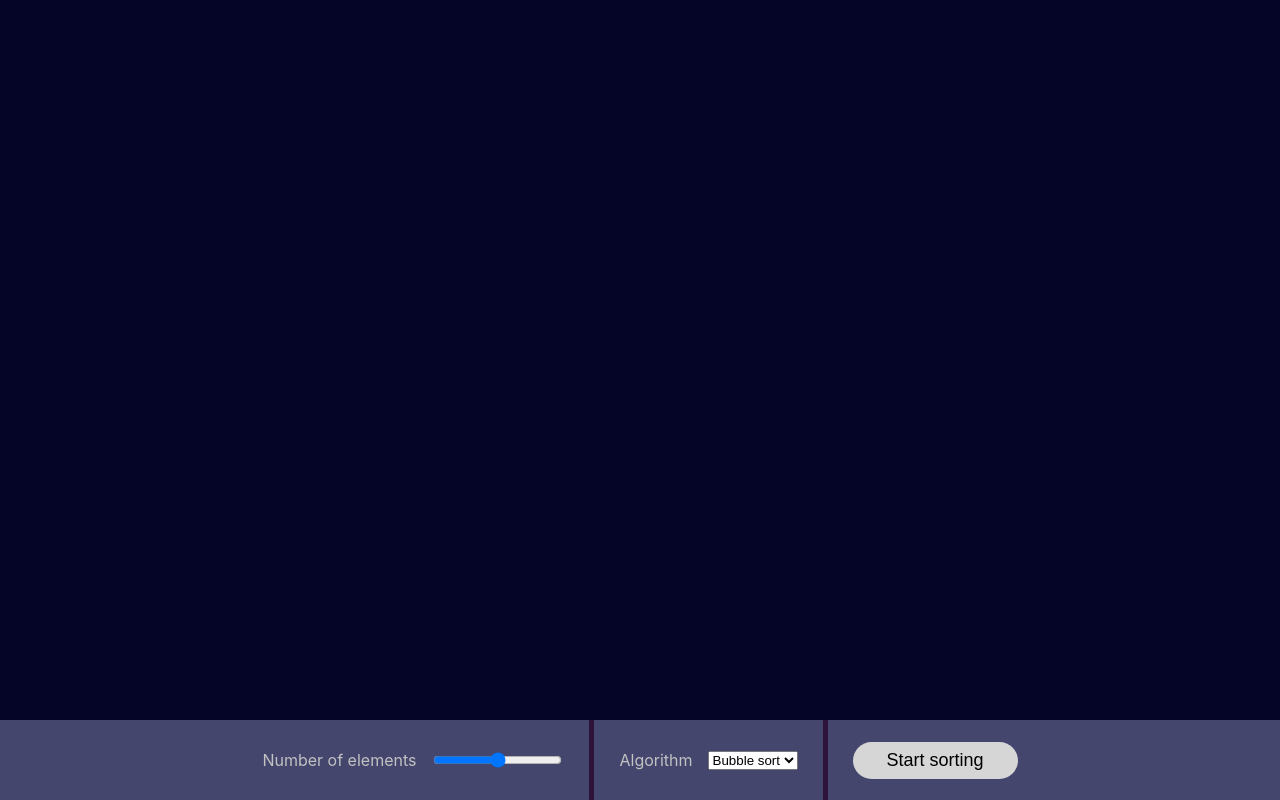
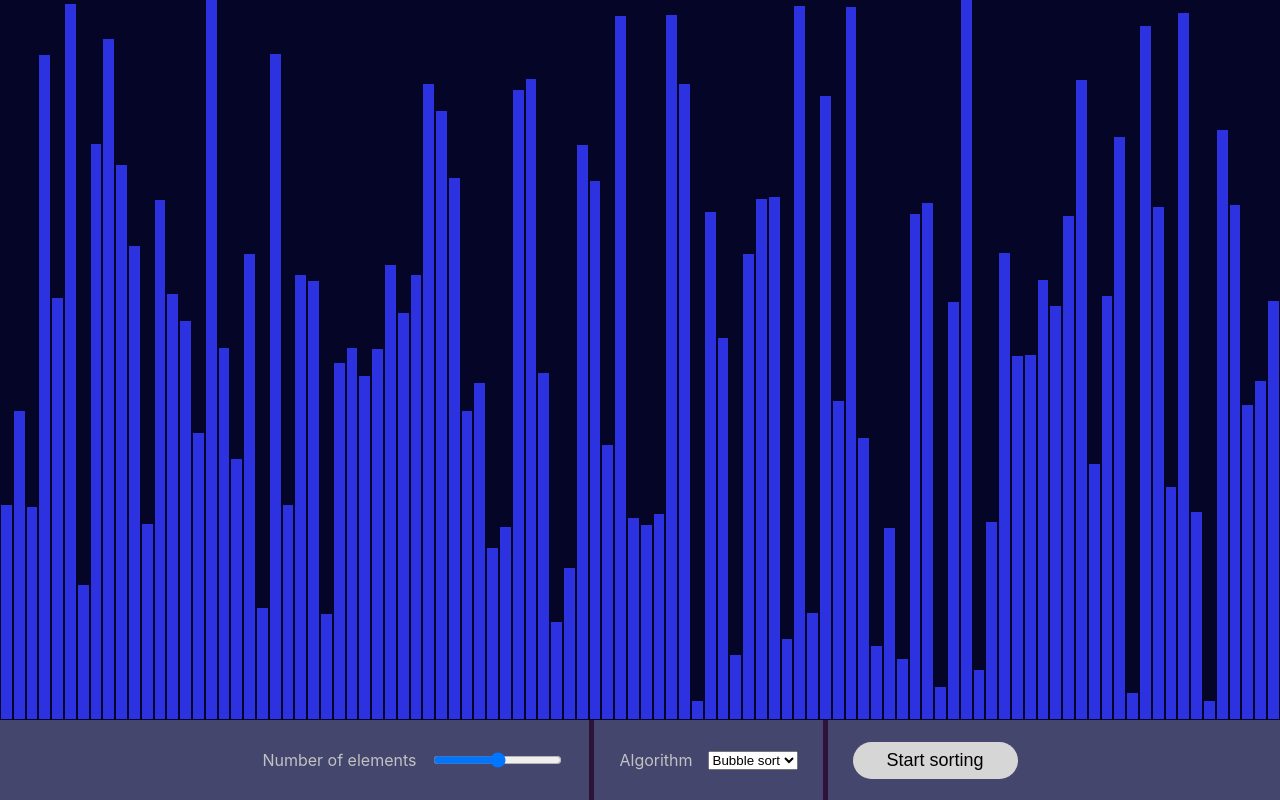
Before and after one commit to FilippoAiraldi/Sorting-Visualizer, a React (Create React App) app: page / in a window 1280 px wide. Built offline with nearby package versions, Linux system fonts and the light colour scheme; the HTML template or start-up script is replaced by a standard one.

Commit message:
Fixed unique-key bug for Array Bars

```diff
--- a/src/SortingVisualizer/Body/ArrayBar.css
+++ b/src/SortingVisualizer/Body/ArrayBar.css
@@ -1,6 +1,7 @@
-.bar {
+.array-bar {
     display: inline-block;
     align-self: flex-end;           /* aligns bars to bottom */
+    width: 20px;
 
     box-sizing: border-box;
     border: solid 1px #040527;    /* matches app background */;
--- a/src/SortingVisualizer/Body/ArrayBar.jsx
+++ b/src/SortingVisualizer/Body/ArrayBar.jsx
@@ -2,18 +2,18 @@ import React from 'react'
 import './ArrayBar.css'
 
 export default class ArrayBar extends React.Component {
-    constructor(props) {
+    /* constructor(props) {
         super(props)
-    }
+    } */
 
     render() {
         return (
             <div
-                className="bar"
-                key={this.props.index}
+                className="array-bar"
                 style={{
-                    height: `${this.props.height}%`,
-                    width: `${this.props.width}%`
-                }} />);
+                    height: `${this.props.barHeight}%`,
+                    width: `${this.props.barWidth}%`
+                }}
+            />);
     }
 }
--- a/src/SortingVisualizer/Body/Body.css
+++ b/src/SortingVisualizer/Body/Body.css
@@ -2,15 +2,3 @@
     display: flex;  /* allows to align bars to bottom */
     height: 100%;
 }
-
-.array-bar {
-    display: inline-block;
-    align-self: flex-end;           /* aligns bars to bottom */
-    width: 20px;
-
-    box-sizing: border-box;
-    border: solid 1px #040527;    /* matches app background */;
-    background-color: #2c32e0;
-
-    transition: height 0.3s ease;
-}
--- a/src/SortingVisualizer/Body/Body.jsx
+++ b/src/SortingVisualizer/Body/Body.jsx
@@ -1,5 +1,5 @@
 import React from 'react'
-// import ArrayBar from './ArrayBar'
+import ArrayBar from './ArrayBar'
 import { invokeSortingAlgorithm } from '../Algorithms/Algorithms.js';
 import './Body.css'
 
@@ -42,7 +42,7 @@ export default class Body extends React.Component {
         // get all array bars
         // let bars = document.getElementsByName("whsss");
         const bars = document.getElementsByTagName("ArrayBar");
-        console.log(bars)
+        console.log(bars.length);
 
         /* // get animations for the selected algorithm
         let animations = invokeSortingAlgorithm(method, this.state.array.slice());
@@ -57,18 +57,10 @@ export default class Body extends React.Component {
             <div className="array-container">
                 {
                     this.state.array.map((h, i) => (
-                        /* <ArrayBar
-                            className="array-bar"
-                            index={i}
-                            height={h}
-                            width={w} /> */
-                        <div
-                            className="array-bar"
+                        <ArrayBar
                             key={i}
-                            style={{
-                                height: `${this.props.height}%`,
-                                width: `${this.props.width}%`
-                            }}
+                            barHeight={h}
+                            barWidth={w}
                         />
                     ))
                 }
@@ -76,8 +68,6 @@ export default class Body extends React.Component {
         );
     }
 }
-
-
 
 Math.randomFromInterval = function (min, max) {
     // min and max inclusive
```
